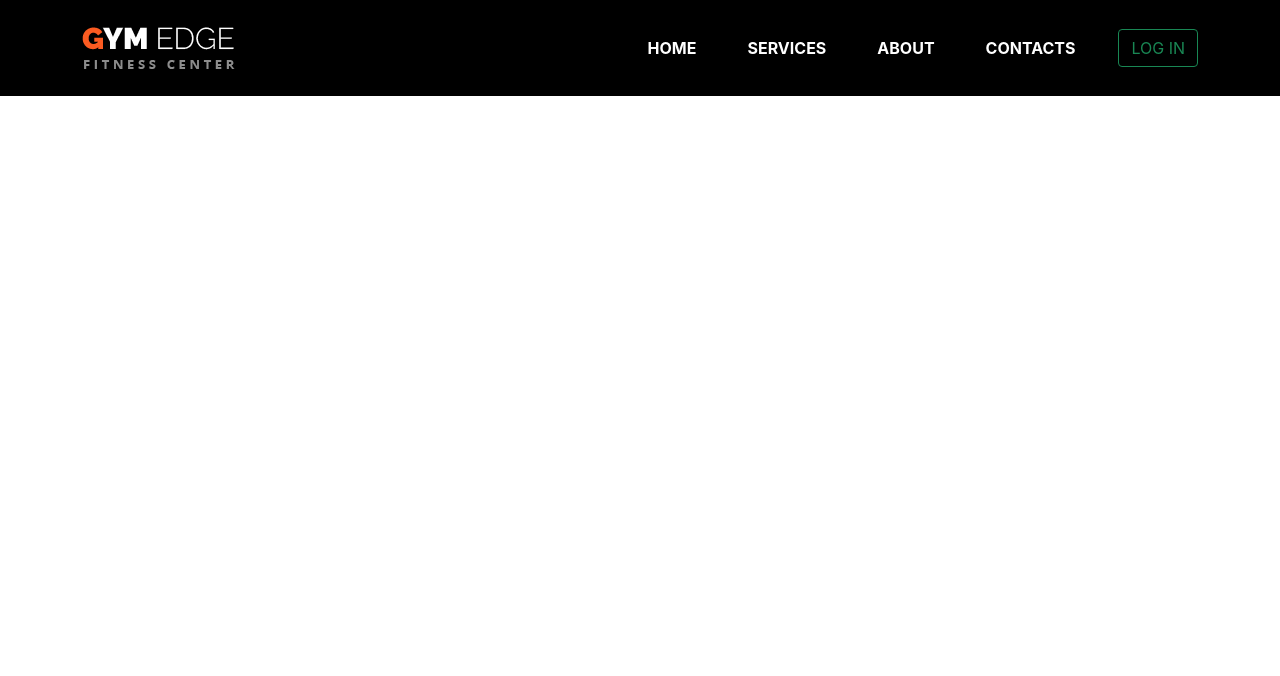
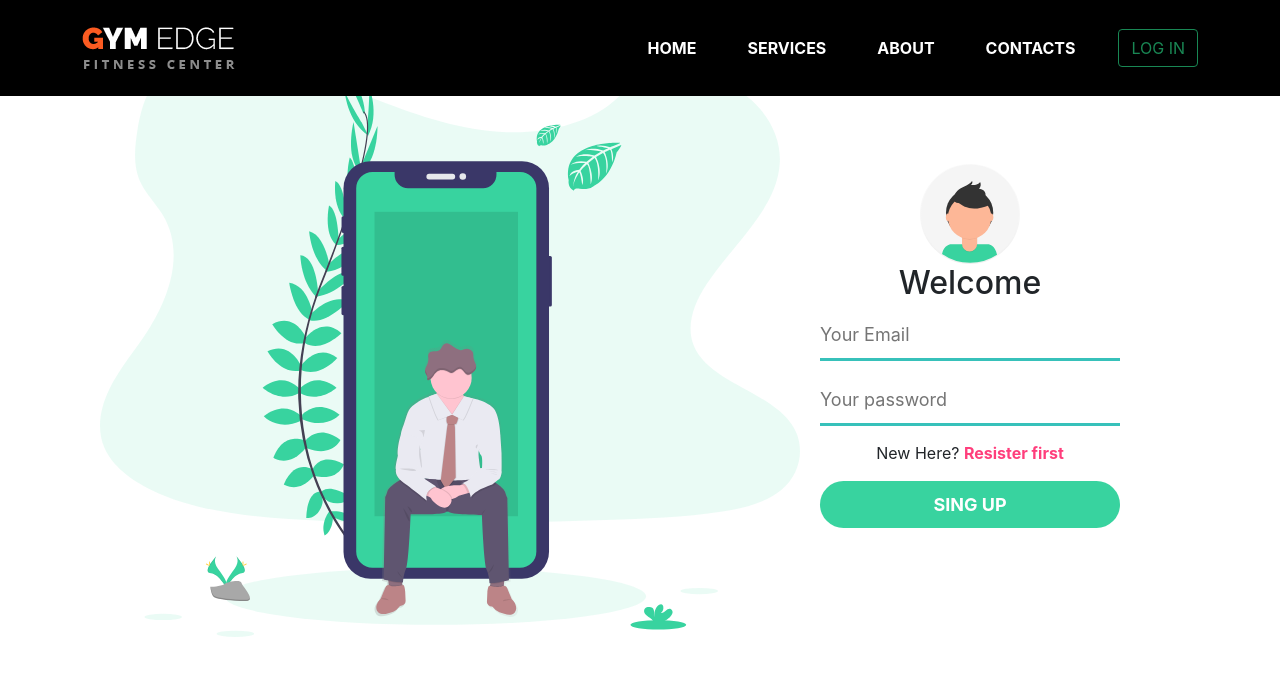
Before and after one commit to Sajalhowlader/gym-edge, a React (Create React App) app: page /login in a window 1280 px wide. Shown: the top 676 px of the page. Built offline with nearby package versions, Linux system fonts and the light colour scheme.

Commit message:
add sing up from

```diff
--- a/src/Pages/Submition/SingIn/SingIn.css
+++ b/src/Pages/Submition/SingIn/SingIn.css
@@ -1,5 +1,51 @@
-.login-container {
-    background-image: url(../../../images/loginImg/wave.png);
-    background-repeat: no-repeat;
-    background-size: cover;
+.login-logo img {
+    width: 700px;
+    margin-left: 100px;
 }
+
+.login-info {
+    width: 300px;
+    margin-left: 20px;
+    text-align: center;
+}
+
+.login-info img {
+    width: 100px;
+}
+
+.login-info-container {
+    display: flex;
+    height: 500px;
+    align-items: center;
+    margin: 0 auto;
+}
+
+
+input.sing-in-input {
+    border-top: 0;
+    border-bottom: 3px solid #37c1ba;
+    border-left: 0;
+    border-right: 0;
+    margin-bottom: 15px;
+    outline: none;
+    font-size: 18px;
+    display: block;
+    width: 100%;
+    padding: 10px 0px;
+}
+
+.sing-up-btn {
+    width: 100%;
+    border: none;
+    padding: 10px 0px;
+    background: #38d39f;
+    font-size: 18px;
+    font-weight: bold;
+    color: white;
+    border-radius: 30px;
+}
+
+.first-res {
+    cursor: pointer;
+    color: #ff3e7c;
+}
--- a/src/Pages/Submition/SingIn/SingIn.js
+++ b/src/Pages/Submition/SingIn/SingIn.js
@@ -1,13 +1,32 @@
 import React from 'react';
 import Header from '../../Sheared/Header/Header';
+import bgImg from '../../../images/loginImg/bg.svg'
+import avatar from '../../../images/loginImg/avatar.svg'
 import './SingIn.css'
 const SingIn = () => {
     return (
-        <div className='login-container'>
+        <div >
             <Header color="black" />
-            <form>
+            <div className='login-container'>
+                <form>
+                    <div className='login-info-container'>
+                        <div className='login-logo'>
+                            <img src={bgImg} alt="" />
+                        </div>
+                        <div className="login-info">
+                            <div className='info'>
+                                <img src={avatar} alt="" />
+                                <h2 className=''>Welcome</h2>
+                                <input className='sing-in-input' type="email" name="" id="" placeholder='Your Email' />
+                                <input className='sing-in-input' type="password" name="" id="" placeholder='Your password' />
+                                <p>New Here? <strong className='first-res'>Resister first</strong></p>
+                                <input className='sing-up-btn' type="submit" value="SING UP" />
+                            </div>
+                        </div>
+                    </div>
+                </form>
 
-            </form>
+            </div>
         </div>
     );
 };
```
